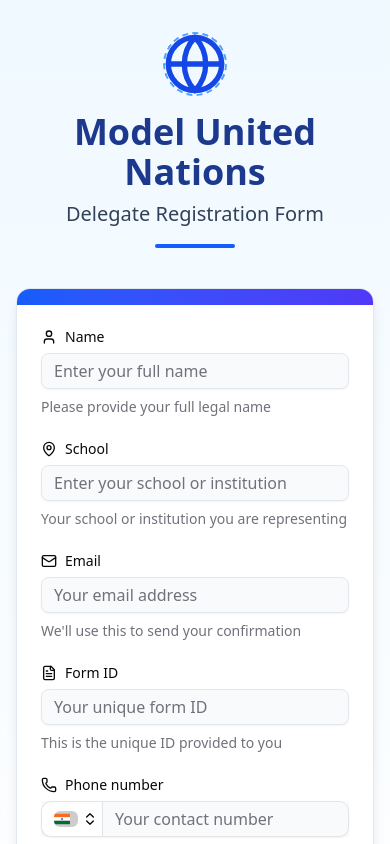
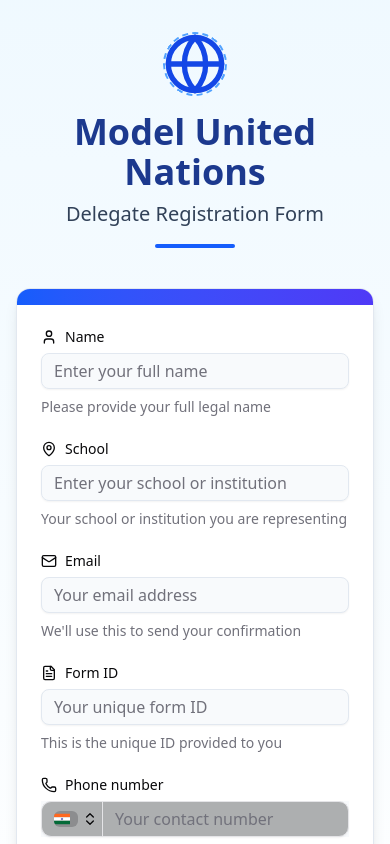
Before and after one commit to zeusnotfound04/MHMUN-backend, a Next.js app: page / in a window 390 px wide. Shown: the top 844 px of the page. Built offline with nearby package versions, Linux system fonts and the light colour scheme.

Commit message:
fix: modified the phone input and matched the dark theme

```diff
--- a/src/components/ui/phone-input.tsx
+++ b/src/components/ui/phone-input.tsx
@@ -61,9 +61,8 @@ PhoneInput.displayName = "PhoneInput";
 const InputComponent = React.forwardRef<
   HTMLInputElement,
   React.ComponentProps<"input">
->(({ className, ...props }, ref) => (
-  <Input
-    className={cn("rounded-e-lg rounded-s-none", className)}
+>(({ className, ...props }, ref) => (  <Input
+    className={cn("rounded-e-lg rounded-s-none !bg-black/30", className)}
     {...props}
     ref={ref}
   />
@@ -85,13 +84,12 @@ const CountrySelect = ({
   options: countryList,
   onChange,
 }: CountrySelectProps) => {
-  return (
-    <Popover>
+  return (    <Popover>
       <PopoverTrigger asChild>
         <Button
           type="button"
           variant="outline"
-          className="flex gap-1 rounded-e-none rounded-s-lg border-r-0 px-3 focus:z-10"
+          className="flex gap-1 rounded-e-none rounded-s-lg border-r-0 px-3 focus:z-10 !bg-black/30 hover:bg-black/40"
           disabled={disabled}
         >
           <FlagComponent
```
